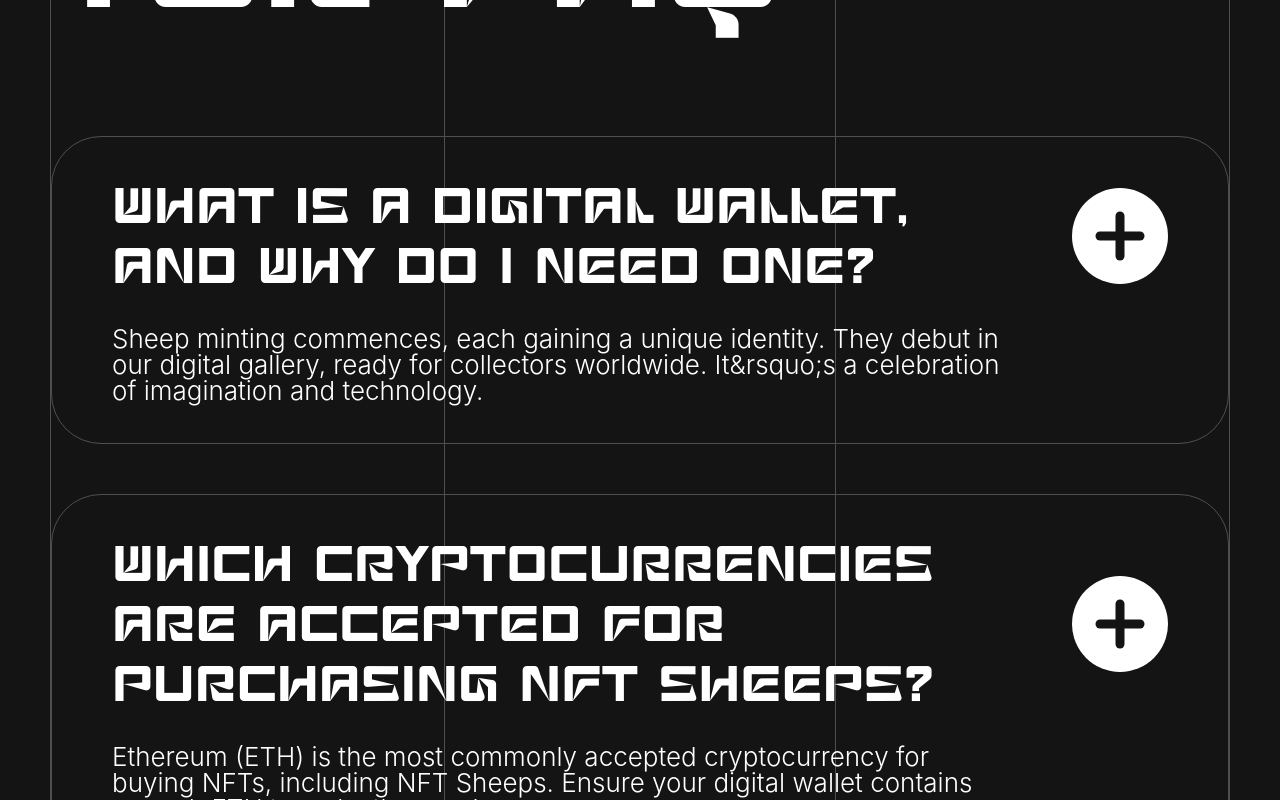
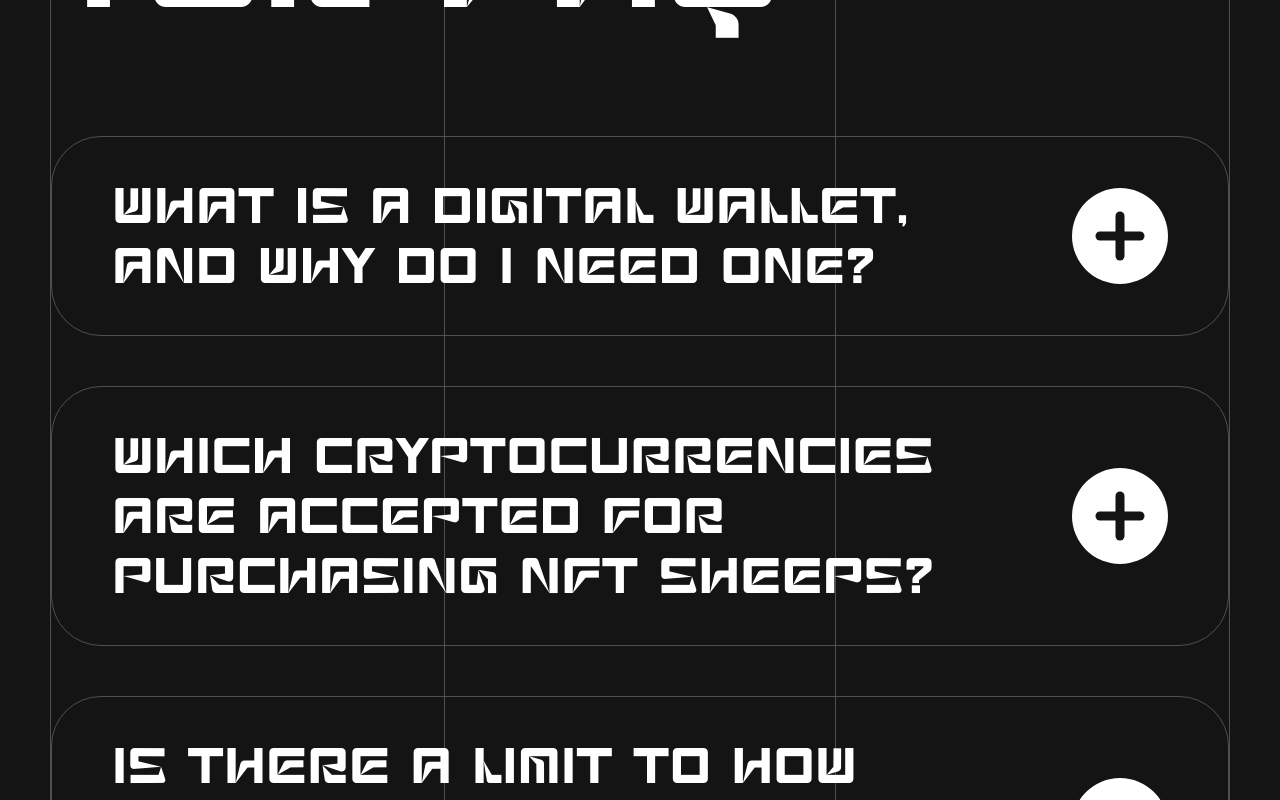
Before and after one commit to bambuuk/chic-sheep, a Next.js app: page / in a window 1280 px wide. Shown: the part 8000-8800 px from the top of the page. Built offline with nearby package versions, Linux system fonts and the light colour scheme.

Commit message:
prepare first animation for accordion item

```diff
--- a/src/assets/data.ts
+++ b/src/assets/data.ts
@@ -102,16 +102,16 @@ export const FAQs = [
   {
     title: 'What is a digital wallet, and why do I need one?',
     description: `Sheep minting commences, each gaining a unique identity. They debut in our digital gallery, ready for collectors worldwide.
-    It&rsquo;s a celebration of imagination and technology.`,
+    It's a celebration of imagination and technology.`,
   },
   {
     title: 'Which cryptocurrencies are accepted for purchasing NFT Sheeps?',
-    description: `            Ethereum (ETH) is the most commonly accepted cryptocurrency for buying NFTs, including NFT Sheeps.
+    description: `Ethereum (ETH) is the most commonly accepted cryptocurrency for buying NFTs, including NFT Sheeps.
     Ensure your digital wallet contains enough ETH to make the purchase.`,
   },
   {
     title: 'Is there a limit to how many NFT Sheeps I can own?',
-    description: `No, there&rsquo;s typically no limit to how many NFT Sheeps you can own. You can collect as many as you desire and can afford.
+    description: `No, there's typically no limit to how many NFT Sheeps you can own. You can collect as many as you desire and can afford.
     NFT Sheeps are unique and valuable due to their rarity, artistic quality, and the creative vision of their creators.`,
   },
   {
--- a/src/components/YourFAQ/AccordionItem.tsx
+++ b/src/components/YourFAQ/AccordionItem.tsx
@@ -1,4 +1,5 @@
-import { styled } from "@mui/material";
+import { Box, styled } from "@mui/material";
+import { useState } from "react";
 
 const AccordionItemUI = styled("div")(({}) => ({
   padding: "39px 60px",
@@ -6,7 +7,8 @@ const AccordionItemUI = styled("div")(({}) => ({
   borderRadius: "50px",
   display: "flex",
   flexDirection: "column",
-  gap: "30px",
+  transition: "all 0.5s",
+  overflow: 'hidden',
 }));
 
 const TitleBox = styled("div")(({}) => ({
@@ -32,9 +34,10 @@ const Trigger = styled("div")(({}) => ({
   backgroundColor: "#fff",
   borderRadius: "100%",
   position: "relative",
+  cursor: "pointer",
 }));
 
-const HorizontalRow = styled("div")(({}) => ({
+const HorizontalRow = styled(Box)(({}) => ({
   borderRadius: "30px",
   width: "49px",
   height: "9px",
@@ -51,6 +54,7 @@ const VerticalRow = styled(HorizontalRow)(({}) => ({
 }));
 
 const Description = styled("p")(({ theme }) => ({
+  marginTop: "30px",
   fontFamily: theme.typography.fontFamily,
   fontWeight: 300,
   fontSize: "26px",
@@ -65,21 +69,34 @@ interface AccordionItem {
 }
 
 export const AccordionItem = ({ title, description }: AccordionItem) => {
+  const [activeTrigger, setActiveTrigger] = useState(false);
+
+  const toggleTrigger = () => {
+    setActiveTrigger((state) => (state ? false : true));
+  };
+
   return (
     <AccordionItemUI>
       <TitleBox>
-          <Title>
-            {title}
-          </Title>
-          <Trigger>
+        <Title>{title}</Title>
+        <Trigger onClick={toggleTrigger}>
           <HorizontalRow />
           <VerticalRow />
         </Trigger>
       </TitleBox>
 
+      <Box
+        sx={{
+          maxHeight: activeTrigger ? "200px" : "0px",
+          overflow: "hidden",
+          transition: "all 0.5s ease-in-out",
+          opacity: activeTrigger ? 1 : 0,
+        }}
+      >
       <Description>
           {description}
         </Description>
+      </Box>
     </AccordionItemUI>
-  )
-}
+  );
+};
```
Lines whose indentation alone changed are shown as unchanged.
